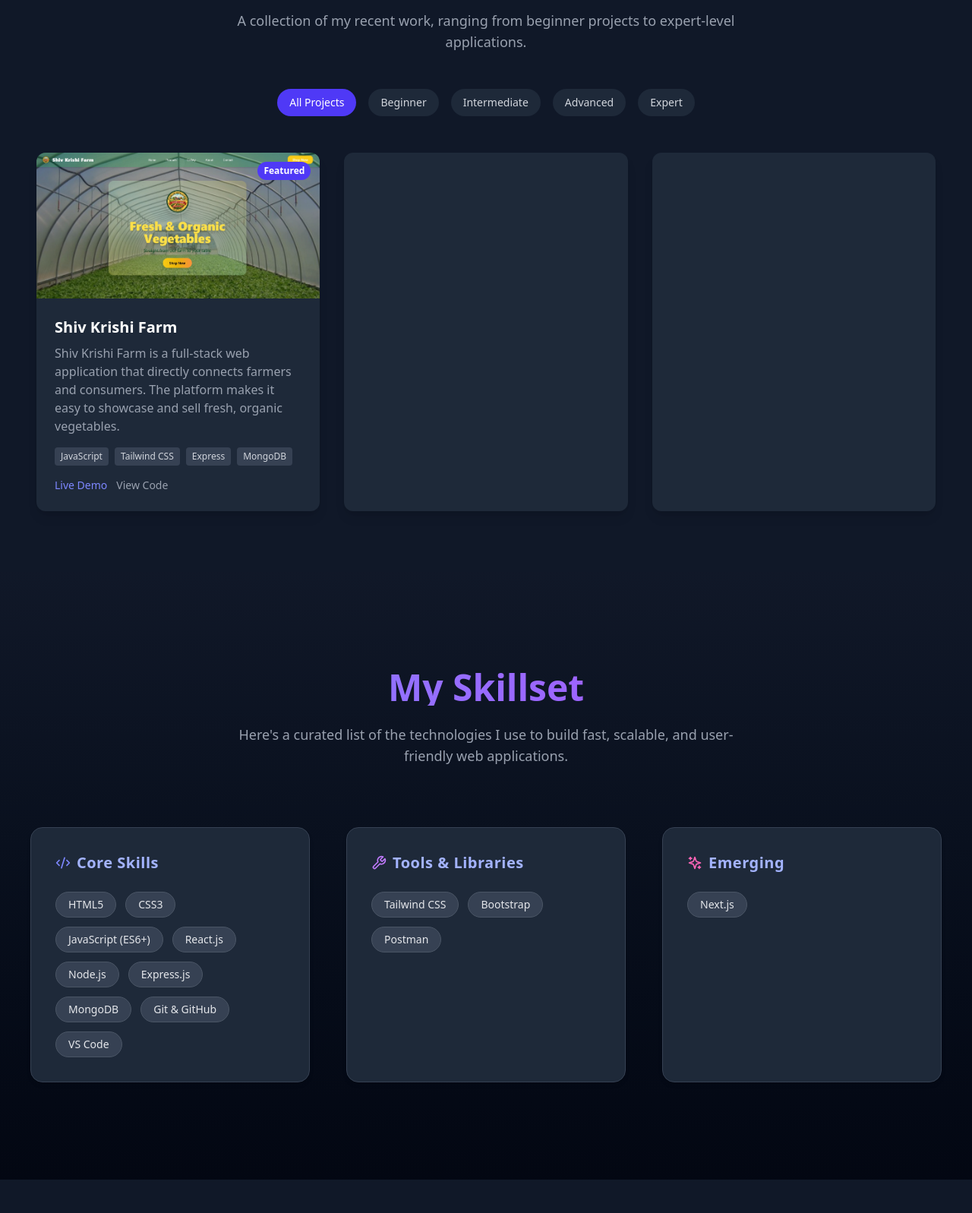
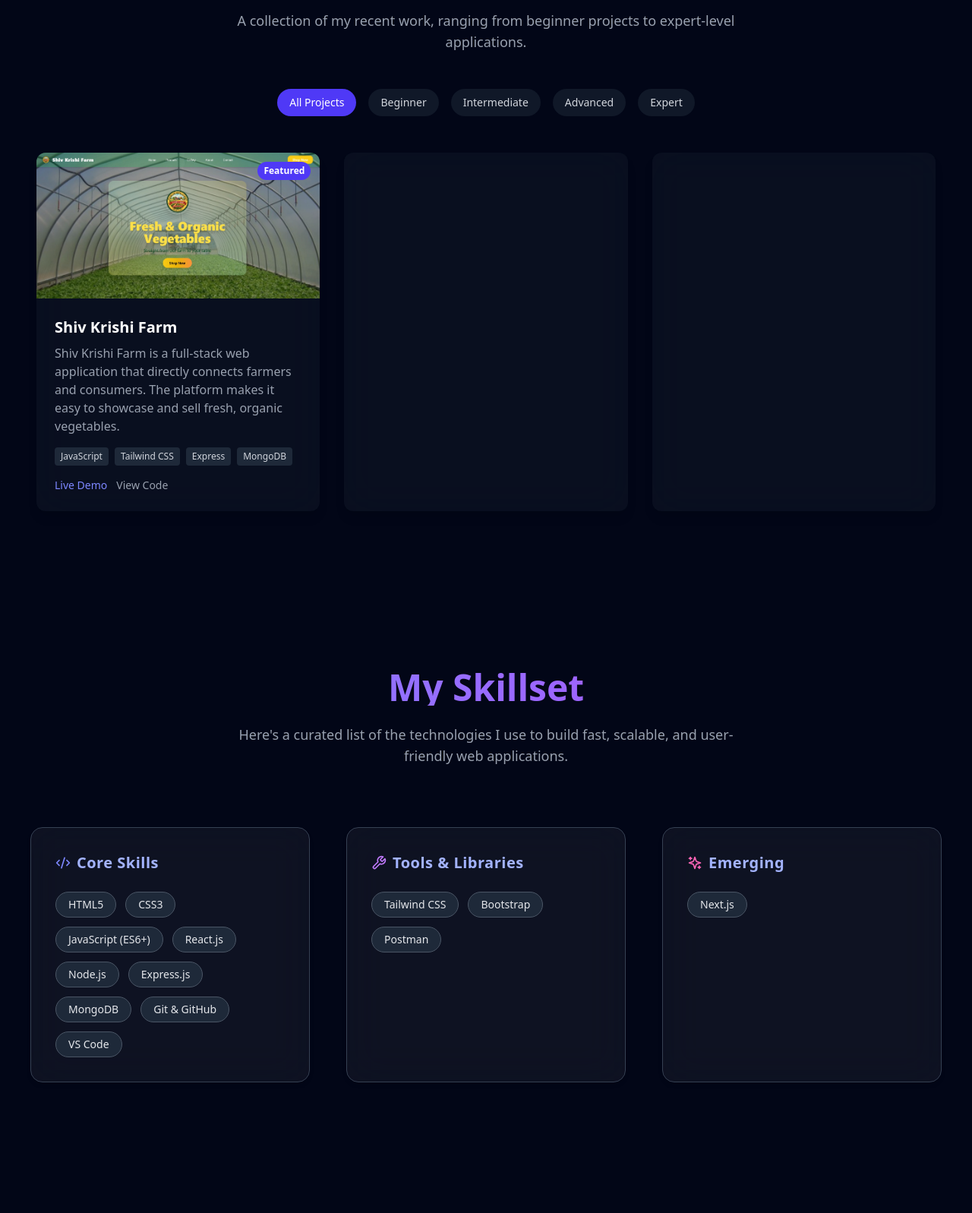
Before and after one commit to Nitin8777/portfolio, a plain HTML site: page index.html in a window 1280 px wide. Shown: the part 923-2520 px from the top of the page at 76% size. Drawn offline with nearby package versions, Linux system fonts and the light colour scheme.

Commit message:
Add files via upload

```diff
--- a/index.html
+++ b/index.html
@@ -19,6 +19,36 @@
 
     <meta name="author" content="Nitin Saini">
     <style>
+         :root {
+      --x: 50vw;
+      --y: 50vh;
+    }
+
+    /* GLOBAL SHADER (ONLY ONE) */
+    .shader-bg {
+      position: fixed;
+      inset: 0;
+      background:
+        radial-gradient(
+          800px circle at var(--x) var(--y),
+          rgba(99,102,241,0.25),
+          transparent 40%
+        ),
+        radial-gradient(
+          600px circle at calc(100% - var(--x)) calc(100% - var(--y)),
+          rgba(236,72,153,0.25),
+          transparent 40%
+        ),
+        linear-gradient(120deg, #020617, #020617);
+      animation: drift 18s ease-in-out infinite alternate;
+      z-index: -1;
+      pointer-events: none;
+    }
+
+    @keyframes drift {
+      from { filter: hue-rotate(0deg); }
+      to { filter: hue-rotate(25deg); }
+    }
         @keyframes fadeIn {
             from {
                 opacity: 0;
@@ -37,11 +67,14 @@
     </style>
   </head>
 
-  <body>
-    <div id="root">
-      <div class="min-h-screen bg-gray-900 text-gray-100">
+  <body  class="text-gray-100 bg-[#020617] overflow-x-hidden">
+     <!-- GLOBAL SHADER -->
+  <div class="shader-bg"></div>
+    <div id="root" class="relative z-10">
+
+
         <header
-          class="fixed top-0 left-0 right-0 z-50 transition-all duration-300 bg-gray-900/95 backdrop-blur-sm shadow-md">
+          class="fixed top-0 left-0 right-0 z-50 transition-all duration-300 backdrop-blur-sm shadow-md">
           <div
             class="container mx-auto px-4 py-4 flex justify-between items-center">
             <div class="flex items-center"><a href="#" class="text-xl font-bold text-indigo-400 tracking-tight">Nitin<span class="text-purple-400">.dev</span></a></div>
@@ -109,7 +142,7 @@
           <section id="home"
             class="relative min-h-screen flex items-center justify-center pt-16">
             <div
-              class="absolute inset-0 bg-gradient-to-b from-gray-900 via-gray-900 to-gray-800"></div>
+              class=""></div>
             <div
               class="absolute top-1/4 left-1/4 w-64 h-64 bg-indigo-600/20 rounded-full blur-3xl"></div>
             <div
@@ -173,7 +206,7 @@
                         <path
                           d="M18 13v6a2 2 0 0 1-2 2H5a2 2 0 0 1-2-2V8a2 2 0 0 1 2-2h6"></path>
                       </svg></a><a href="#contact"
-                      class="px-6 py-3 bg-gray-800 hover:bg-gray-700 text-gray-200 font-medium rounded-lg border border-gray-600 transition-all duration-200">Get
+                      class="px-6 py-3 hover:bg-gray-700 text-gray-200 font-medium rounded-lg border border-gray-600 transition-all duration-200">Get
                       In Touch</a></div>
                   <div class="flex justify-center gap-6">
                     <div class="flex flex-col items-center"><span
@@ -203,7 +236,7 @@
 
             <!-- projects -->
 
-            <section id="projects" class="py-20">
+                        <section id="projects" class="py-20">
               <div class="container mx-auto px-4 lg:px-12">
 
                 <!-- Section Heading -->
@@ -224,20 +257,20 @@
                     class="px-4 py-2 rounded-full text-sm font-medium bg-indigo-600 text-white transition hover:bg-indigo-500">All
                     Projects</button>
                   <button
-                    class="px-4 py-2 rounded-full text-sm font-medium bg-gray-800 text-gray-300 hover:bg-gray-700">Beginner</button>
+                    class="px-4 py-2 rounded-full text-sm font-medium bg-gray-900 text-gray-300 hover:bg-gray-700">Beginner</button>
                   <button
-                    class="px-4 py-2 rounded-full text-sm font-medium bg-gray-800 text-gray-300 hover:bg-gray-700">Intermediate</button>
+                    class="px-4 py-2 rounded-full text-sm font-medium bg-gray-900 text-gray-300 hover:bg-gray-700">Intermediate</button>
                   <button
-                    class="px-4 py-2 rounded-full text-sm font-medium bg-gray-800 text-gray-300 hover:bg-gray-700">Advanced</button>
+                    class="px-4 py-2 rounded-full text-sm font-medium bg-gray-900 text-gray-300 hover:bg-gray-700">Advanced</button>
                   <button
-                    class="px-4 py-2 rounded-full text-sm font-medium bg-gray-800 text-gray-300 hover:bg-gray-700">Expert</button>
+                    class="px-4 py-2 rounded-full text-sm font-medium bg-gray-900 text-gray-300 hover:bg-gray-700">Expert</button>
                 </div>
 
              <!-- Projects grid -->
               <div class="grid grid-cols-1 md:grid-cols-2 lg:grid-cols-3 gap-8">
 
                 <!-- Project 1: Organic Farming Web Application -->
-                <div class="bg-gray-800 rounded-xl overflow-hidden shadow-lg hover:shadow-indigo-900/20 transition-all duration-300 flex flex-col h-full group">
+                <div class="backdrop-blur-xl bg-gray-900/50 rounded-xl overflow-hidden shadow-lg hover:shadow-indigo-900/20 transition-all duration-300 flex flex-col h-full group">
                   <div class="relative overflow-hidden">
                     <img src="./image/shivkrishifarm.netlify.app.jpeg" alt="Organic Farming Web Application" class="w-full h-48 object-cover object-top transition-transform duration-500 group-hover:scale-105">
                     <div class="absolute top-3 right-3 bg-indigo-600 text-white text-xs font-bold px-2 py-1 rounded-full flex items-center">
@@ -252,10 +285,10 @@
                     </p>
                     <!-- Tech tags -->
                     <div class="flex flex-wrap gap-2 mb-4">
-                      <span class="px-2 py-1 bg-gray-700 text-xs font-medium text-gray-300 rounded">JavaScript</span>
-                      <span class="px-2 py-1 bg-gray-700 text-xs font-medium text-gray-300 rounded">Tailwind CSS</span>
-                      <span class="px-2 py-1 bg-gray-700 text-xs font-medium text-gray-300 rounded">Express</span>
-                      <span class="px-2 py-1 bg-gray-700 text-xs font-medium text-gray-300 rounded">MongoDB</span>
+                      <span class="px-2 py-1 bg-gray-800 text-xs font-medium text-gray-300 rounded">JavaScript</span>
+                      <span class="px-2 py-1 bg-gray-800 text-xs font-medium text-gray-300 rounded">Tailwind CSS</span>
+                      <span class="px-2 py-1 bg-gray-800 text-xs font-medium text-gray-300 rounded">Express</span>
+                      <span class="px-2 py-1 bg-gray-800 text-xs font-medium text-gray-300 rounded">MongoDB</span>
                       <!-- More tech tags -->
                     </div>
                     <!-- Project links -->
@@ -272,13 +305,12 @@
                   </div>
                 </div>
 
-                <!-- Project 2: Feedback Analyzer -->
-                <div class="bg-gray-800 rounded-xl overflow-hidden shadow-lg hover:shadow-indigo-900/20 transition-all duration-300 flex flex-col h-full group">
+                <div class="backdrop-blur-xl bg-gray-900/50 rounded-xl overflow-hidden shadow-lg hover:shadow-indigo-900/20 transition-all duration-300 flex flex-col h-full group">
                   <!-- Similar structure as Project 1 -->
                 </div>
 
-                <!-- Project 3: TinyLink -->
-                <div class="bg-gray-800 rounded-xl overflow-hidden shadow-lg hover:shadow-indigo-900/20 transition-all duration-300 flex flex-col h-full group">
+                <!-- Project 3:  -->
+                <div class="backdrop-blur-xl bg-gray-900/50 rounded-xl overflow-hidden shadow-lg hover:shadow-indigo-900/20 transition-all duration-300 flex flex-col h-full group">
                   <!-- Similar structure as Project 1 -->
                 </div>
               </div>
@@ -293,7 +325,7 @@
  <div class=" item-center ">
 
                 <div id="skills"
-                  class="  min-h-screen w-full bg-gradient-to-b from-gray-900 to-gray-950 text-white py-32 px-6 b">
+                  class="  min-h-screen w-full text-white py-32 px-6 b ">
 
                   <div class="container mx-auto px-4">
                     <div class="text-center mb-20">
@@ -307,8 +339,9 @@
                         applications.</p>
                     </div>
                     <div class="grid gap-12 sm:grid-cols-2 lg:grid-cols-3">
+
                       <div
-                        class="bg-gray-800 rounded-2xl p-8 shadow-md border border-gray-700 hover:border-indigo-500 transition-all duration-300 group transform hover:scale-[1.02]"
+                        class="backdrop-blur-xl bg-white/5 border  rounded-2xl p-8 shadow-md border-gray-700 hover:border-indigo-500 transition-all duration-300 group transform hover:scale-[1.02]"
                         style="animation: 0.6s ease 0.1s 1 normal forwards running fadeInUp; opacity: 0;">
                         <div class="flex items-center mb-6"><svg
                             xmlns="http://www.w3.org/2000/svg" width="24"
@@ -327,21 +360,21 @@
                             Skills</h3>
                         </div>
                         <div class="flex flex-wrap gap-3"><span
-                            class="bg-gray-700 px-4 py-1.5 text-sm text-gray-200 rounded-full border border-gray-600 group-hover:border-indigo-400 transition duration-200">HTML5</span><span
-                            class="bg-gray-700 px-4 py-1.5 text-sm text-gray-200 rounded-full border border-gray-600 group-hover:border-indigo-400 transition duration-200">CSS3</span><span
-                            class="bg-gray-700 px-4 py-1.5 text-sm text-gray-200 rounded-full border border-gray-600 group-hover:border-indigo-400 transition duration-200">JavaScript
+                            class="bg-gray-800 px-4 py-1.5 text-sm text-gray-200 rounded-full border border-gray-600 group-hover:border-indigo-800 transition duration-200">HTML5</span><span
+                            class="bg-gray-800 px-4 py-1.5 text-sm text-gray-200 rounded-full border border-gray-600 group-hover:border-indigo-800 transition duration-200">CSS3</span><span
+                            class="bg-gray-800 px-4 py-1.5 text-sm text-gray-200 rounded-full border border-gray-600 group-hover:border-indigo-800 transition duration-200">JavaScript
                             (ES6+)</span><span
-                            class="bg-gray-700 px-4 py-1.5 text-sm text-gray-200 rounded-full border border-gray-600 group-hover:border-indigo-400 transition duration-200">React.js</span><span
-                            class="bg-gray-700 px-4 py-1.5 text-sm text-gray-200 rounded-full border border-gray-600 group-hover:border-indigo-400 transition duration-200">Node.js</span><span
-                            class="bg-gray-700 px-4 py-1.5 text-sm text-gray-200 rounded-full border border-gray-600 group-hover:border-indigo-400 transition duration-200">Express.js</span><span
-                            class="bg-gray-700 px-4 py-1.5 text-sm text-gray-200 rounded-full border border-gray-600 group-hover:border-indigo-400 transition duration-200">MongoDB</span><span
-                            class="bg-gray-700 px-4 py-1.5 text-sm text-gray-200 rounded-full border border-gray-600 group-hover:border-indigo-400 transition duration-200">Git
+                            class="bg-gray-800 px-4 py-1.5 text-sm text-gray-200 rounded-full border border-gray-600 group-hover:border-indigo-800 transition duration-200">React.js</span><span
+                            class="bg-gray-800 px-4 py-1.5 text-sm text-gray-200 rounded-full border border-gray-600 group-hover:border-indigo-800 transition duration-200">Node.js</span><span
+                            class="bg-gray-800 px-4 py-1.5 text-sm text-gray-200 rounded-full border border-gray-600 group-hover:border-indigo-800 transition duration-200">Express.js</span><span
+                            class="bg-gray-800 px-4 py-1.5 text-sm text-gray-200 rounded-full border border-gray-600 group-hover:border-indigo-800 transition duration-200">MongoDB</span><span
+                            class="bg-gray-800 px-4 py-1.5 text-sm text-gray-200 rounded-full border border-gray-600 group-hover:border-indigo-800 transition duration-200">Git
                             &amp; GitHub</span><span
-                            class="bg-gray-700 px-4 py-1.5 text-sm text-gray-200 rounded-full border border-gray-600 group-hover:border-indigo-400 transition duration-200">VS
+                            class="bg-gray-800 px-4 py-1.5 text-sm text-gray-200 rounded-full border border-gray-600 group-hover:border-indigo-800 transition duration-200">VS
                             Code</span></div>
                       </div>
                       <div
-                        class="bg-gray-800 rounded-2xl p-8 shadow-md border border-gray-700 hover:border-indigo-500 transition-all duration-300 group transform hover:scale-[1.02]"
+                        class="backdrop-blur-xl bg-white/5 border  rounded-2xl p-8 shadow-md border-gray-700 hover:border-indigo-500 transition-all duration-300 group transform hover:scale-[1.02]"
                         style="animation: 0.6s ease 0.2s 1 normal forwards running fadeInUp; opacity: 0;">
                         <div class="flex items-center mb-6"><svg
                             xmlns="http://www.w3.org/2000/svg" width="24"
@@ -360,15 +393,15 @@
                             &amp; Libraries</h3>
                         </div>
                         <div class="flex flex-wrap gap-3"><span
-                            class="bg-gray-700 px-4 py-1.5 text-sm text-gray-200 rounded-full border border-gray-600 group-hover:border-indigo-400 transition duration-200">Tailwind
+                            class="bg-gray-800 px-4 py-1.5 text-sm text-gray-200 rounded-full border border-gray-600 group-hover:border-indigo-800 transition duration-200">Tailwind
                             CSS</span>
-                            <span class="bg-gray-700 px-4 py-1.5 text-sm text-gray-200 rounded-full border border-gray-600 group-hover:border-indigo-400 transition duration-200">Bootstrap</span>
+                            <span class="bg-gray-800 px-4 py-1.5 text-sm text-gray-200 rounded-full border border-gray-600 group-hover:border-indigo-800 transition duration-200">Bootstrap</span>
                             <span
-                            class="bg-gray-700 px-4 py-1.5 text-sm text-gray-200 rounded-full border border-gray-600 group-hover:border-indigo-400 transition duration-200">Postman</span>
+                            class="bg-gray-800 px-4 py-1.5 text-sm text-gray-200 rounded-full border border-gray-600 group-hover:border-indigo-800 transition duration-200">Postman</span>
                           </div>
                       </div>
                       <div
-                        class="bg-gray-800 rounded-2xl p-8 shadow-md border border-gray-700 hover:border-indigo-500 transition-all duration-300 group transform hover:scale-[1.02]"
+                        class="backdrop-blur-xl bg-white/5 border  rounded-2xl p-8 shadow-md border-gray-700 hover:border-indigo-500 transition-all duration-300 group transform hover:scale-[1.02]"
                         style="animation: 0.6s ease 0.3s 1 normal forwards running fadeInUp; opacity: 0;">
                         <div class="flex items-center mb-6"><svg
                             xmlns="http://www.w3.org/2000/svg" width="24"
@@ -391,7 +424,7 @@
                         </div>
                         <div class="flex flex-wrap gap-3">
                           <span
-                            class="bg-gray-700 px-4 py-1.5 text-sm text-gray-200 rounded-full border border-gray-600 group-hover:border-indigo-400 transition duration-200">Next.js</span>
+                            class="bg-gray-800 px-4 py-1.5 text-sm text-gray-200 rounded-full border border-gray-600 group-hover:border-indigo-800 transition duration-200">Next.js</span>
 
 
                         </div>
@@ -421,7 +454,7 @@
 
 
 
- <section id="about" class="py-20 bg-gray-900 text-gray-300 ">
+ <section id="about" class="py-20 text-gray-300 ">
             <div class="container mx-auto px-4 ">
                 <div class="max-w-4xl mx-auto">
                     <div class="text-center mb-12">
@@ -433,7 +466,7 @@
                             Developer
                             | BCA Student | Tech Explorer</p>
                     </div>
-                    <div class="bg-gray-800 rounded-xl p-8 shadow-lg mb-12">
+                    <div class=" rounded-xl p-8 shadow-lg mb-12">
                         <p class="leading-relaxed mb-4">Hey, I'm Nitin — a
                             curious full
                             stack web developer currently diving deep into the
@@ -457,7 +490,7 @@
 
                     <div class="grid md:grid-cols-2 gap-8 ">
                         <div
-                            class="bg-gray-800 rounded-2xl p-8 shadow-md border border-gray-700 hover:border-indigo-500 transition-all duration-300 group transform hover:scale-[1.02]">
+                            class=" backdrop-blur-xl bg-white/5 border  rounded-2xl p-8 shadow-md border-gray-700 hover:border-indigo-500 transition-all duration-300 group transform hover:scale-[1.02]">
                             <div class="flex items-center mb-6">
                                 <div
                                     class="w-12 h-12 bg-indigo-900/30 rounded-full flex items-center justify-center mr-4"><svg
@@ -501,7 +534,7 @@
                         </div>
 
                         <div
-                            class="bg-gray-800 rounded-2xl p-8 shadow-md border border-gray-700 hover:border-indigo-500 transition-all duration-300 group transform hover:scale-[1.02]">
+                            class=" backdrop-blur-xl bg-white/5 border  rounded-2xl p-8 shadow-md border-gray-700 hover:border-indigo-500 transition-all duration-300 group transform hover:scale-[1.02]">
                             <div class="flex items-center mb-6">
                                 <div
                                     class="w-12 h-12 bg-purple-900/30 rounded-full flex items-center justify-center mr-4"><svg
@@ -551,7 +584,7 @@
                     <div class="mt-12 grid md:grid-cols-2 gap-8">
 
                         <div
-                            class="bg-gray-800 rounded-2xl p-8 shadow-md border border-gray-700 hover:border-indigo-500 transition-all duration-300 group transform hover:scale-[1.02]">
+                            class="backdrop-blur-xl bg-white/5 border  rounded-2xl p-8 shadow-md border-gray-700 hover:border-indigo-500 transition-all duration-300 group transform hover:scale-[1.02]">
                             <div class="flex items-center mb-6">
                                 <div
                                     class="w-12 h-12 bg-indigo-900/30 rounded-full flex items-center justify-center mr-4"><svg
@@ -606,7 +639,7 @@
                         </div>
 
                         <div
-                            class="bg-gray-800 rounded-2xl p-8 shadow-md border border-gray-700 hover:border-indigo-500 transition-all duration-300 group transform hover:scale-[1.02]">
+                            class="backdrop-blur-xl bg-white/5 border  rounded-2xl p-8 shadow-md border-gray-700 hover:border-indigo-500 transition-all duration-300 group transform hover:scale-[1.02]">
                             <div class="flex items-center mb-6">
                                 <div
                                     class="w-12 h-12 bg-purple-900/30 rounded-full flex items-center justify-center mr-4"><svg
@@ -626,16 +659,16 @@
                                     class="text-xl font-bold text-white">Interests</h3>
                             </div>
                             <div class="flex flex-wrap gap-3"><span
-                                    class="px-3 py-2 bg-gray-700 text-gray-300 rounded-lg">Web
+                                    class="px-3 py-2 backdrop-blur-xl bg-white/1 text-gray-300 rounded-lg">Web
                                     Dev</span><span
-                                    class="px-3 py-2 bg-gray-700 text-gray-300 rounded-lg">AI
+                                    class="px-3 py-2 backdrop-blur-xl bg-white/1 text-gray-300 rounded-lg">AI
                                     &amp; ML</span><span
-                                    class="px-3 py-2 bg-gray-700 text-gray-300 rounded-lg">Cloud
+                                    class="px-3 py-2 backdrop-blur-xl bg-white/1 text-gray-300 rounded-lg">Cloud
                                     Tools</span><span
-                                    class="px-3 py-2 bg-gray-700 text-gray-300 rounded-lg">Open
+                                    class="px-3 py-2 backdrop-blur-xl bg-white/1 text-gray-300 rounded-lg">Open
                                     Source</span><span
-                                    class="px-3 py-2 bg-gray-700 text-gray-300 rounded-lg">UI/UX</span><span
-                                    class="px-3 py-2 bg-gray-700 text-gray-300 rounded-lg">System
+                                    class="px-3 py-2 backdrop-blur-xl bg-white/1 text-gray-300 rounded-lg">UI/UX</span><span
+                                    class="px-3 py-2 backdrop-blur-xl bg-white/1 text-gray-300 rounded-lg">System
                                     Design</span></div>
                         </div>
                     </div>
@@ -650,7 +683,7 @@
 
 
 
- <section id="contact" class="py-20 bg-gray-800">
+ <section id="contact" class="py-20 ">
                 <div class="container mx-auto px-4">
                   <div class="text-center mb-12">
                     <h2
@@ -665,7 +698,7 @@
 
                     <div class="md:col-span-1 space-y-6">
                       <div
-                        class="bg-gray-900 rounded-xl p-6 shadow-lg hover:shadow-indigo-900/10 transition-all duration-300">
+                        class="backdrop-blur-xl bg-gray-900/50 rounded-xl p-6 shadow-lg hover:shadow-indigo-900/10 transition-all duration-300">
                         <div class="flex mb-4">
                           <div
                             class="w-12 h-12 bg-indigo-900/30 rounded-full flex items-center justify-center mr-4"><svg
@@ -688,7 +721,7 @@
                         </div>
                       </div>
                       <div
-                        class="bg-gray-900 rounded-xl p-6 shadow-lg hover:shadow-indigo-900/10 transition-all duration-300">
+                        class="backdrop-blur-xl bg-gray-900/50 rounded-xl p-6 shadow-lg hover:shadow-indigo-900/10 transition-all duration-300">
                         <div class="flex mb-4">
                           <div
                             class="w-12 h-12 bg-purple-900/30 rounded-full flex items-center justify-center mr-4"><svg
@@ -710,7 +743,7 @@
                         </div>
                       </div>
                       <div
-                        class="bg-gray-900 rounded-xl p-6 shadow-lg hover:shadow-indigo-900/10 transition-all duration-300">
+                        class="backdrop-blur-xl bg-gray-900/50 rounded-xl p-6 shadow-lg hover:shadow-indigo-900/10 transition-all duration-300">
                         <div class="flex mb-4">
                           <div
                             class="w-12 h-12 bg-indigo-900/30 rounded-full flex items-center justify-center mr-4"><svg
@@ -746,7 +779,7 @@
               <!-- footer -->
 
 
-               <footer class="bg-gray-900 pt-16 pb-8 border-t border-gray-800">
+               <footer class=" pt-16 pb-8 border-t border-gray-800">
               <div class="container mx-auto px-4">
                 <div
                   class="flex flex-col md:flex-row justify-between items-center mb-8">
@@ -807,5 +840,19 @@
 
 
           </main>
+            <script>
+    const root = document.documentElement;
+
+    document.addEventListener("mousemove", (e) => {
+      root.style.setProperty("--x", e.clientX + "px");
+      root.style.setProperty("--y", e.clientY + "px");
+    });
+
+    document.addEventListener("touchmove", (e) => {
+      const t = e.touches[0];
+      root.style.setProperty("--x", t.clientX + "px");
+      root.style.setProperty("--y", t.clientY + "px");
+    });
+  </script>
         </body>
       </html>
```
